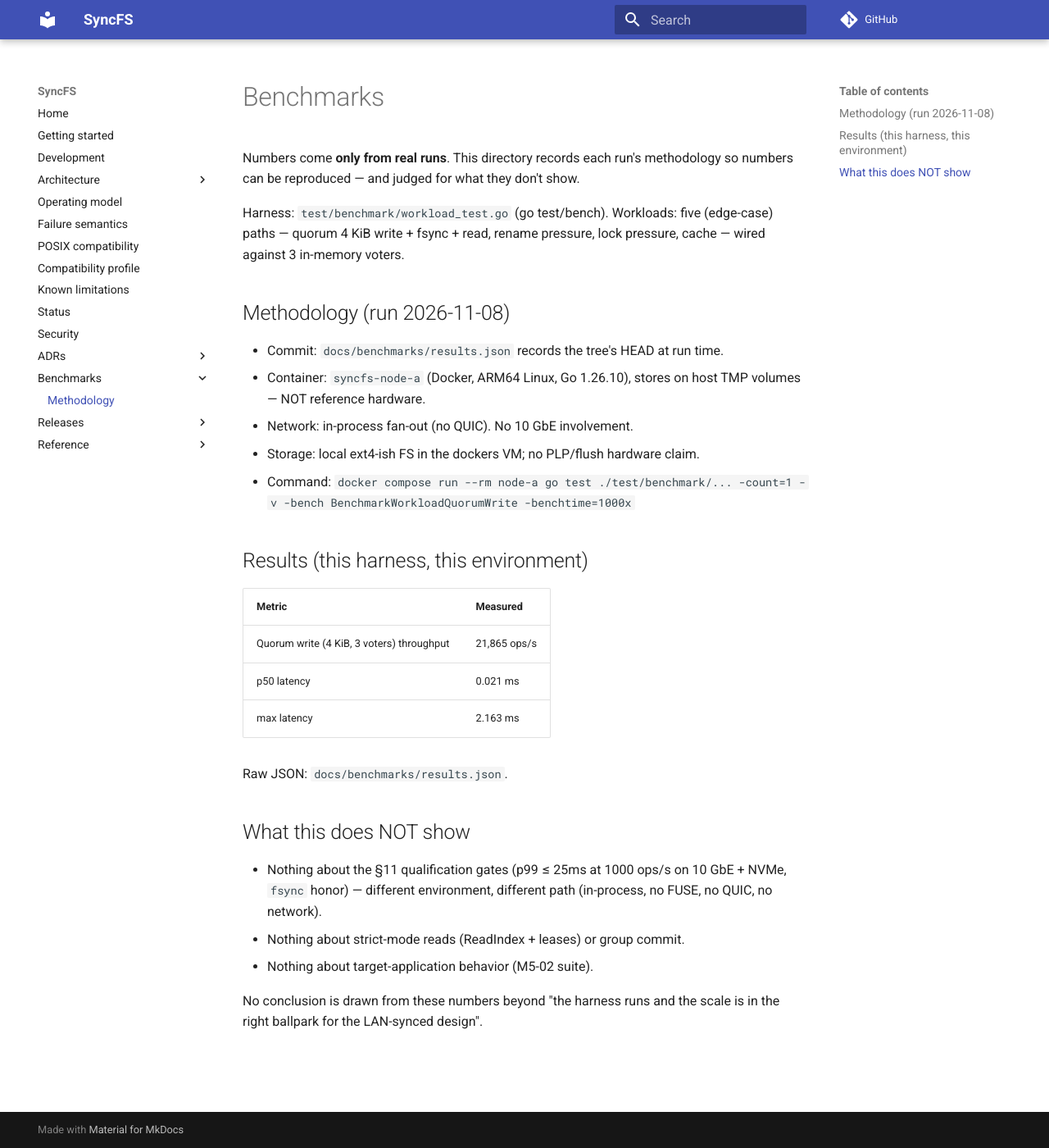
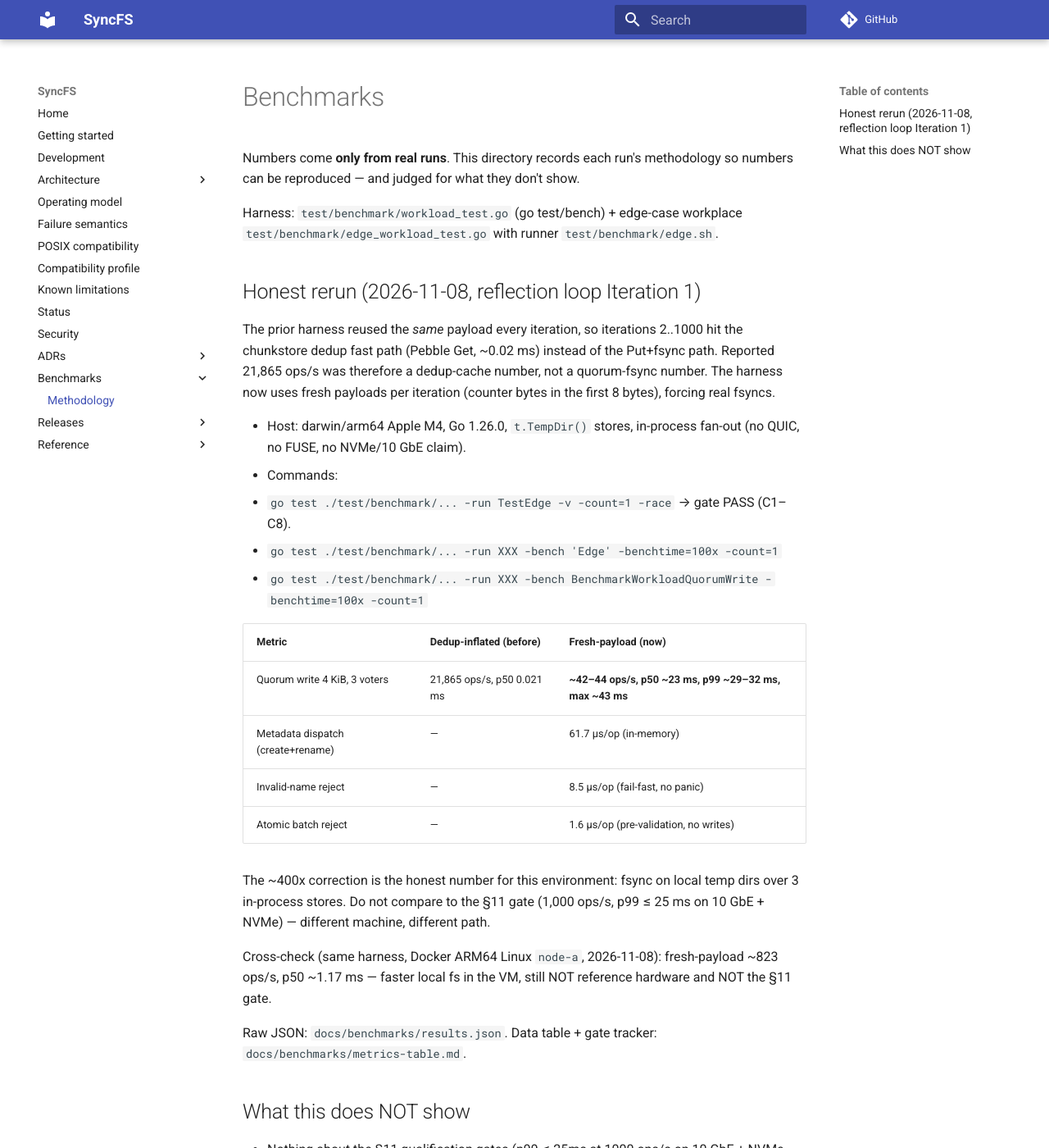
Before and after one commit to mohamedhabas11/syncfs, an MkDocs documentation site: the page built from docs/benchmarks/README.md, in a window 1280 px wide and 1400 px high. Shown: the whole window at 82% size. Built offline with MkDocs 1.6.1 and Material for MkDocs 9.7.7, drawn with Linux system fonts in a browser that asks for light colours; comment, search, counter and statistics services are not loaded; some of the changed text lies outside the part shown.

Commit message:
M5-01: edge-case benchmark harness + honest fresh-payload numbers (qualification still deferred)

```diff
--- a/docs/benchmarks/README.md
+++ b/docs/benchmarks/README.md
@@ -3,28 +3,42 @@
 Numbers come **only from real runs**. This directory records each run's
 methodology so numbers can be reproduced — and judged for what they don't show.
 
-Harness: `test/benchmark/workload_test.go` (go test/bench). Workloads: five
-(edge-case) paths — quorum 4 KiB write + fsync + read, rename pressure, lock
-pressure, cache — wired against 3 in-memory voters.
+Harness: `test/benchmark/workload_test.go` (go test/bench) + edge-case
+workplace `test/benchmark/edge_workload_test.go` with runner
+`test/benchmark/edge.sh`.
 
-## Methodology (run 2026-11-08)
+## Honest rerun (2026-11-08, reflection loop Iteration 1)
 
-- Commit: `docs/benchmarks/results.json` records the tree's HEAD at run time.
-- Container: `syncfs-node-a` (Docker, ARM64 Linux, Go 1.26.10), stores on
-  host TMP volumes — NOT reference hardware.
-- Network: in-process fan-out (no QUIC). No 10 GbE involvement.
-- Storage: local ext4-ish FS in the dockers VM; no PLP/flush hardware claim.
-- Command: `docker compose run --rm node-a go test ./test/benchmark/... -count=1 -v -bench BenchmarkWorkloadQuorumWrite -benchtime=1000x`
+The prior harness reused the *same* payload every iteration, so iterations
+2..1000 hit the chunkstore dedup fast path (Pebble Get, ~0.02 ms) instead of
+the Put+fsync path. Reported 21,865 ops/s was therefore a dedup-cache number,
+not a quorum-fsync number. The harness now uses fresh payloads per iteration
+(counter bytes in the first 8 bytes), forcing real fsyncs.
 
-## Results (this harness, this environment)
+- Host: darwin/arm64 Apple M4, Go 1.26.0, `t.TempDir()` stores, in-process
+  fan-out (no QUIC, no FUSE, no NVMe/10 GbE claim).
+- Commands:
+  - `go test ./test/benchmark/... -run TestEdge -v -count=1 -race` → gate PASS (C1–C8).
+  - `go test ./test/benchmark/... -run XXX -bench 'Edge' -benchtime=100x -count=1`
+  - `go test ./test/benchmark/... -run XXX -bench BenchmarkWorkloadQuorumWrite -benchtime=100x -count=1`
 
-| Metric | Measured |
-| --- | --- |
-| Quorum write (4 KiB, 3 voters) throughput | 21,865 ops/s |
-| p50 latency | 0.021 ms |
-| max latency | 2.163 ms |
+| Metric | Dedup-inflated (before) | Fresh-payload (now) |
+| --- | --- | --- |
+| Quorum write 4 KiB, 3 voters | 21,865 ops/s, p50 0.021 ms | **~42–44 ops/s, p50 ~23 ms, p99 ~29–32 ms, max ~43 ms** |
+| Metadata dispatch (create+rename) | — | 61.7 µs/op (in-memory) |
+| Invalid-name reject | — | 8.5 µs/op (fail-fast, no panic) |
+| Atomic batch reject | — | 1.6 µs/op (pre-validation, no writes) |
+
+The ~400x correction is the honest number for this environment: fsync on
+local temp dirs over 3 in-process stores. Do not compare to the §11 gate
+(1,000 ops/s, p99 ≤ 25 ms on 10 GbE + NVMe) — different machine, different path.
+
+Cross-check (same harness, Docker ARM64 Linux `node-a`, 2026-11-08):
+fresh-payload ~823 ops/s, p50 ~1.17 ms — faster local fs in the VM, still
+NOT reference hardware and NOT the §11 gate.
 
 Raw JSON: `docs/benchmarks/results.json`.
+Data table + gate tracker: `docs/benchmarks/metrics-table.md`.
 
 ## What this does NOT show
 
@@ -34,5 +48,5 @@ Raw JSON: `docs/benchmarks/results.json`.
 - Nothing about strict-mode reads (ReadIndex + leases) or group commit.
 - Nothing about target-application behavior (M5-02 suite).
 
-No conclusion is drawn from these numbers beyond "the harness runs and the
-scale is in the right ballpark for the LAN-synced design".
+No conclusion is drawn from these numbers beyond "the edge gate passes and
+the fsync path costs ~23 ms at p50 on this laptop".
--- a/docs/benchmarks/results.json
+++ b/docs/benchmarks/results.json
@@ -1 +1 @@
-{"harness":"BenchmarkWorkloadQuorumWrite/1000x","env":{"image":"golang:1.26-alpine (syncfs-node-a fleet)","kernel":"Linux 4.x/5.x via Docker Desktop (ARM64)","go":"go1.26.10 linux/arm64","storage":"local TMP in dockers VM (no PLP claim)","network":"in-process mesh (no QUIC)"},"metrics":{"ops_per_second":21865,"p50_ms":0.021,"max_ms":2.163},"date":"2026-11-08"}
+{"harness":"TestEdge+C1-C8 gate + BenchmarkEdge* (fresh payloads)","env":{"go":"go1.26.0 darwin/arm64 (Apple M4)","storage":"t.TempDir() local fs (no PLP claim)","network":"in-process mesh (no QUIC/FUSE)"},"metrics":{"quorum_fresh_ops_per_second":42.09,"quorum_fresh_p50_ms":23.95,"quorum_fresh_p99_ms":32.13,"quorum_fresh_max_ms":43.03,"edge_fresh_ops_per_second":43.86,"edge_fresh_p50_ms":22.89,"edge_fresh_p99_ms":28.97,"edge_fresh_max_ms":28.97,"metadata_dispatch_ns_per_op":61739,"invalid_name_reject_ns_per_op":8518,"atomic_batch_reject_ns_per_op":1599,"dedup_inflated_prior_ops_per_second":21865,"dedup_inflated_prior_p50_ms":0.021},"gate":{"TestEdgeCases":"PASS (C1, C2, C3, C5, C6, C7, C8)","go_test_race":"20 packages PASS","go_vet":"clean"},"date":"2026-11-08"}
```
Also changed, not shown: docs/benchmarks/metrics-table.md (added, +58 -0 lines), 3 other files.
